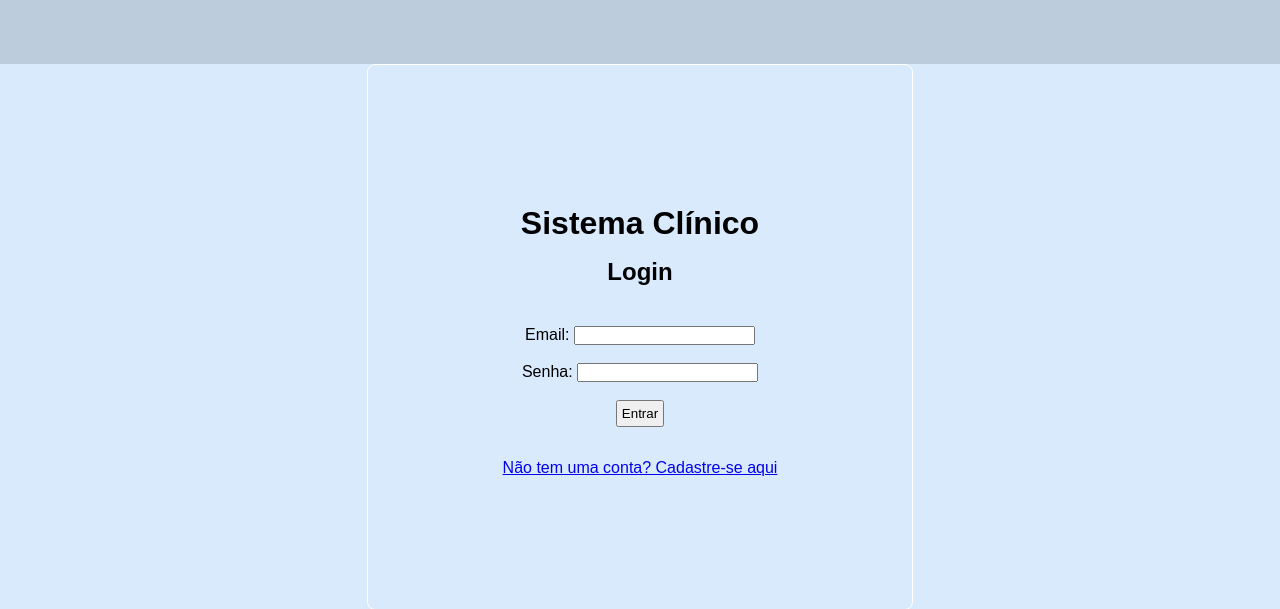
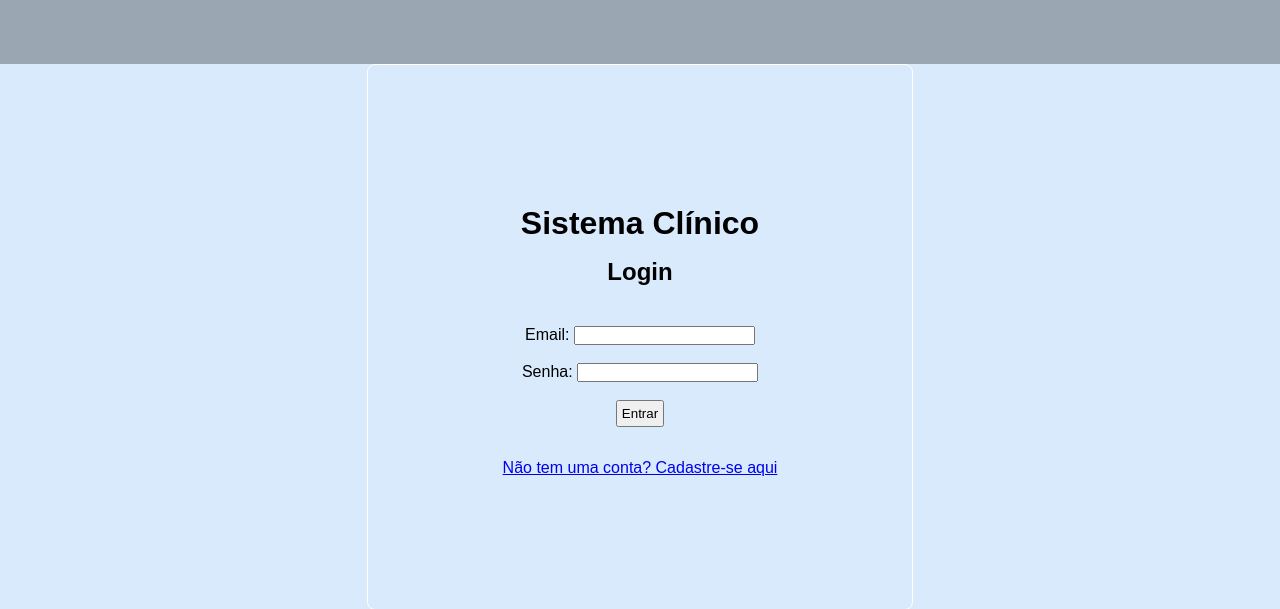
Before and after one commit to crispimUchoa/projetofinaldb, a Flask app: page / in a window 1280 px wide. Shown: the top 609 px of the page. Run offline with Flask 3, Linux system fonts and the light colour scheme.

Commit message:
muda cor da navbar para dark-blue

```diff
--- a/static/css/styles.css
+++ b/static/css/styles.css
@@ -25,7 +25,7 @@ input {
 }
 
 .navbar{
-    background-color: var(--light-blue);
+    background-color: var(--dark-blue);
     height: 4rem;
 }
 .content{
```
